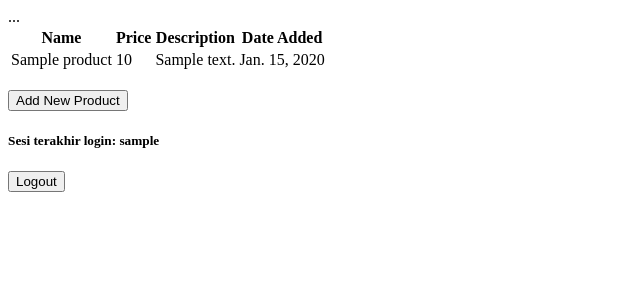
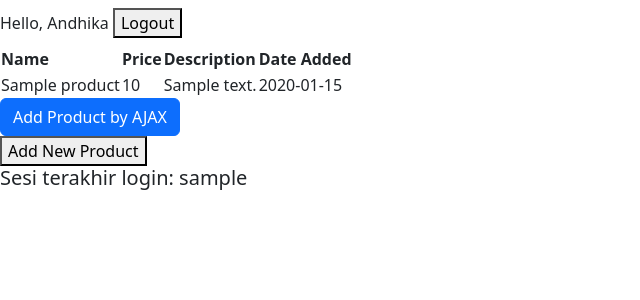
Before and after one commit to andhikarayhan/shopping-list, a Django app: template mainApp/templates/main.html in a window 1280 px wide. Shown: the top 300 px of the page, without its empty margins (0-640 px from the left). Run offline with Django 4.2, Linux system fonts and the light colour scheme; tables that the repository leaves empty hold one stand-in row (values such as "Sample post"); the template is opened without the code that fills it: values that come from a table or form of the project are taken from there, most other values are stand-ins (such as "Sample title", 1, 10 or a date in 2020).

Commit message:
Menyelesaikan tutorial 5

```diff
--- a/mainApp/templates/main.html
+++ b/mainApp/templates/main.html
@@ -1,8 +1,19 @@
 {% extends 'base.html' %}
 
 {% block content %}
-...
-<table>
+
+<div class="navbar">
+    <div class="navbar-right">
+        <span>Hello, Andhika</span>
+        <a href="{% url 'mainApp:logout' %}">
+            <button>
+                Logout
+            </button>
+        </a>
+    </div>
+</div>
+
+<!-- <table>
     <tr>
         <th>Name</th>
         <th>Price</th>
@@ -18,9 +29,57 @@
             <td>{{product.price}}</td>
             <td>{{product.description}}</td>
             <td>{{product.date_added}}</td>
+            <td>
+                <a href="{% url 'mainApp:edit_product' product.pk %}">
+                    <button>
+                        Edit
+                    </button>
+                </a>
+                <a href="{% url 'mainApp:delete_product' product.pk %}">
+                      <button>
+                          Delete
+                      </button>
+                  </a>
+            </td>
+
         </tr>
     {% endfor %}
-</table>
+</table> -->
+<table id="product_table"></table>
+
+<div class="modal fade" id="exampleModal" tabindex="-1" aria-labelledby="exampleModalLabel" aria-hidden="true">
+    <div class="modal-dialog">
+        <div class="modal-content">
+            <div class="modal-header">
+                <h1 class="modal-title fs-5" id="exampleModalLabel">Add New Product</h1>
+                <button type="button" class="btn-close" data-bs-dismiss="modal" aria-label="Close"></button>
+            </div>
+            <div class="modal-body">
+                <form id="form" onsubmit="return false;">
+                    {% csrf_token %}
+                    <div class="mb-3">
+                        <label for="name" class="col-form-label">Name:</label>
+                        <input type="text" class="form-control" id="name" name="name"></input>
+                    </div>
+                    <div class="mb-3">
+                        <label for="price" class="col-form-label">Price:</label>
+                        <input type="number" class="form-control" id="price" name="price"></input>
+                    </div>
+                    <div class="mb-3">
+                        <label for="description" class="col-form-label">Description:</label>
+                        <textarea class="form-control" id="description" name="description"></textarea>
+                    </div>
+                </form>
+            </div>
+            <div class="modal-footer">
+                <button type="button" class="btn btn-secondary" data-bs-dismiss="modal">Close</button>
+                <button type="button" class="btn btn-primary" id="button_add" data-bs-dismiss="modal">Add Product</button>
+            </div>
+        </div>
+    </div>
+</div>
+
+<button type="button" class="btn btn-primary" data-bs-toggle="modal" data-bs-target="#exampleModal">Add Product by AJAX</button>
 
 <br />
 
@@ -31,11 +90,44 @@
 </a>
 
 <h5>Sesi terakhir login: {{ last_login }}</h5>
+<script>
+    async function getProducts() {
+        return fetch("{% url 'mainApp:get_product_json' %}").then((res) => res.json())
+    }
 
-<a href="{% url 'mainApp:logout' %}">
-    <button>
-        Logout
-    </button>
-</a>
+    async function refreshProducts() {
+        document.getElementById("product_table").innerHTML = ""
+        const products = await getProducts()
+        let htmlString = `<tr>
+            <th>Name</th>
+            <th>Price</th>
+            <th>Description</th>
+            <th>Date Added</th>
+        </tr>`
+        products.forEach((item) => {
+            htmlString += `\n<tr>
+            <td>${item.fields.name}</td>
+            <td>${item.fields.price}</td>
+            <td>${item.fields.description}</td>
+            <td>${item.fields.date_added}</td>
+        </tr>`
+        })
+
+        document.getElementById("product_table").innerHTML = htmlString
+    }
+
+    refreshProducts()
+
+    function addProduct() {
+        fetch("{% url 'mainApp:add_product_ajax' %}", {
+            method: "POST",
+            body: new FormData(document.querySelector('#form'))
+        }).then(refreshProducts)
+
+        document.getElementById("form").reset()
+        return false
+    }
+    document.getElementById("button_add").onclick = addProduct
+</script>
 
 {% endblock content %}
--- a/mainApp/urls.py
+++ b/mainApp/urls.py
@@ -1,8 +1,9 @@
 from django.urls import path
 
-from mainApp.views import (create_product, login_user, logout_user, register,
-                           show_json, show_json_by_id, show_main, show_xml,
-                           show_xml_by_id)
+from mainApp.views import (add_product_ajax, create_product, delete_product,
+                           edit_product, get_product_json, login_user,
+                           logout_user, register, show_json, show_json_by_id,
+                           show_main, show_xml, show_xml_by_id)
 
 app_name = 'mainApp'
 
@@ -16,4 +17,8 @@
     path('register/', register, name='register'),
     path('login/', login_user, name='login'),
     path('logout/', logout_user, name='logout'),
+    path('edit-product/<int:id>', edit_product, name='edit_product'),
+    path('delete/<int:id>', delete_product, name='delete_product'),
+    path('get-product/', get_product_json, name='get_product_json'),
+    path('create-product-ajax/', add_product_ajax, name='add_product_ajax')
 ]
--- a/mainApp/views.py
+++ b/mainApp/views.py
@@ -5,9 +5,11 @@
 from django.contrib.auth.decorators import login_required
 from django.contrib.auth.forms import UserCreationForm
 from django.core import serializers
-from django.http import HttpResponse, HttpResponseRedirect
+from django.http import (HttpResponse, HttpResponseNotFound,
+                         HttpResponseRedirect)
 from django.shortcuts import redirect, render
 from django.urls import reverse
+from django.views.decorators.csrf import csrf_exempt
 
 from mainApp.forms import ProductForm
 from mainApp.models import Product
@@ -31,10 +33,12 @@
     form = ProductForm(request.POST or None)
 
     if form.is_valid() and request.method == "POST":
-     product = form.save(commit=False)
-     product.user = request.user
-     product.save()
-     return HttpResponseRedirect(reverse('mainApp:show_main'))
+        product = form.save(commit=False)
+        product.user = request.user
+        product.save()
+        return HttpResponseRedirect(reverse('mainApp:show_main'))
+    context = {'form': form}
+    return render(request, "create_product.html", context)
 
 def show_xml(request):
     data = Product.objects.all()
@@ -84,3 +88,44 @@
     response = HttpResponseRedirect(reverse('mainApp:login'))
     response.delete_cookie('last_login')
     return response
+
+def edit_product(request, id):
+    # Get product berdasarkan ID
+    product = Product.objects.get(pk = id)
+
+    # Set product sebagai instance dari form
+    form = ProductForm(request.POST or None, instance=product)
+
+    if form.is_valid() and request.method == "POST":
+        # Simpan form dan kembali ke halaman awal
+        form.save()
+        return HttpResponseRedirect(reverse('mainApp:show_main'))
+
+    context = {'form': form}
+    return render(request, "edit_product.html", context)
+
+def delete_product(request, id):
+    # Get data berdasarkan ID
+    product = Product.objects.get(pk = id)
+    # Hapus data
+    product.delete()
+    # Kembali ke halaman awal
+    return HttpResponseRedirect(reverse('mainApp:show_main'))
+
+def get_product_json(request):
+    product_item = Product.objects.all()
+    return HttpResponse(serializers.serialize('json', product_item))
+
+@csrf_exempt
+def add_product_ajax(request):
+    if request.method == 'POST':
+        name = request.POST.get("name")
+        price = request.POST.get("price")
+        description = request.POST.get("description")
+        user = request.user
+
+        new_product = Product(name=name, price=price, description=description, user=user)
+        new_product.save()
+
+        return HttpResponse(b"CREATED", status=201)
+    return HttpResponseNotFound()
--- a/templates/base.html
+++ b/templates/base.html
@@ -2,13 +2,14 @@
 <!DOCTYPE html>
 <html lang="en">
     <head>
+        {% block meta %}
         <meta charset="UTF-8" />
-        <meta
-            name="viewport"
-            content="width=device-width, initial-scale=1.0"
-        />
-        {% block meta %}
+        <meta name="viewport" content="width=device-width, initial-scale=1.0"/>
         {% endblock meta %}
+        <link href="https://cdn.jsdelivr.net/npm/bootstrap@5.3.2/dist/css/bootstrap.min.css" rel="stylesheet" integrity="sha384-T3c6CoIi6uLrA9TneNEoa7RxnatzjcDSCmG1MXxSR1GAsXEV/Dwwykc2MPK8M2HN" crossorigin="anonymous">
+        <script src="https://code.jquery.com/jquery-3.6.0.min.js" integrity="sha384-KyZXEAg3QhqLMpG8r+J4jsl5c9zdLKaUk5Ae5f5b1bw6AUn5f5v8FZJoMxm6f5cH1" crossorigin="anonymous"></script>
+        <script src="https://cdn.jsdelivr.net/npm/@popperjs/core@2.11.8/dist/umd/popper.min.js" integrity="sha384-I7E8VVD/ismYTF4hNIPjVp/Zjvgyol6VFvRkX/vR+Vc4jQkC+hVqc2pM8ODewa9r" crossorigin="anonymous"></script>
+        <script src="https://cdn.jsdelivr.net/npm/bootstrap@5.3.2/dist/js/bootstrap.min.js" integrity="sha384-BBtl+eGJRgqQAUMxJ7pMwbEyER4l1g+O15P+16Ep7Q9Q+zqX6gSbd85u4mG4QzX+" crossorigin="anonymous"></script>
     </head>
 
     <body>
```
Also changed, not shown: mainApp/templates/edit_product.html (added, +22 -0 lines).
